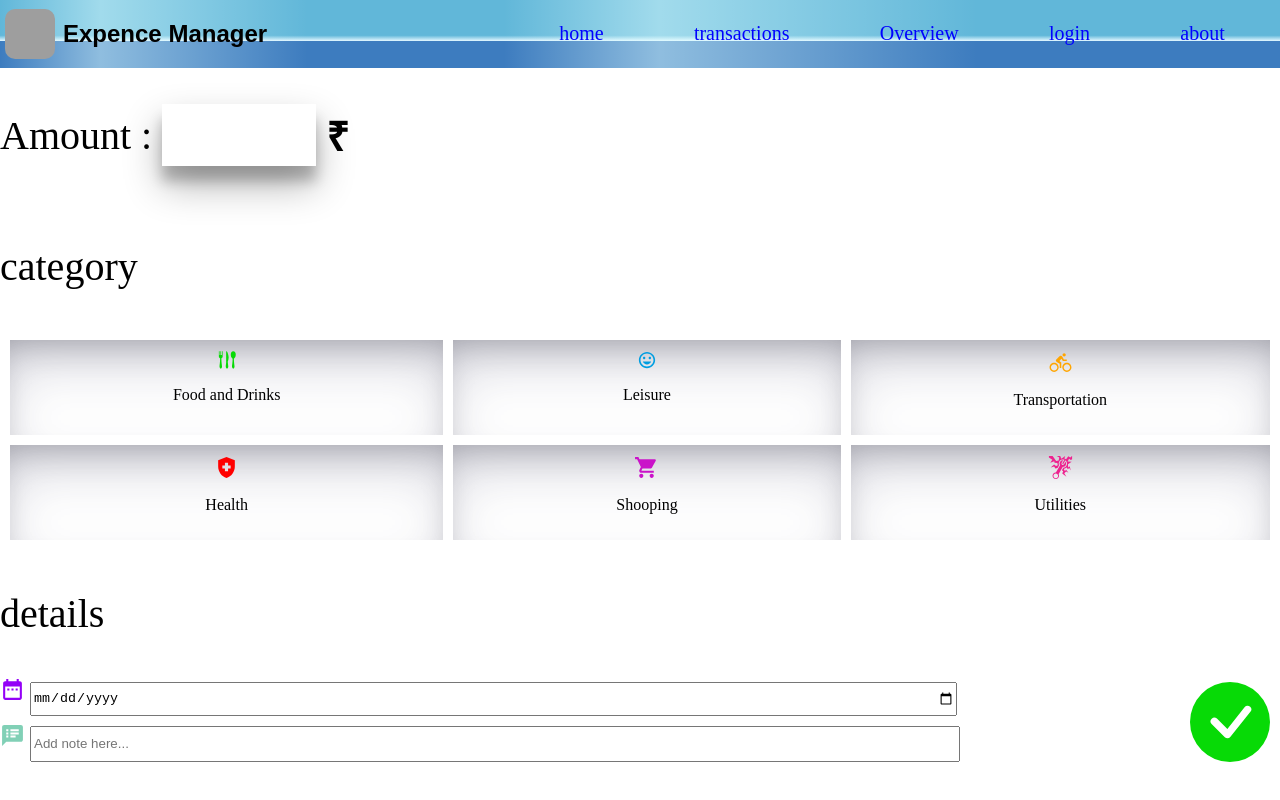
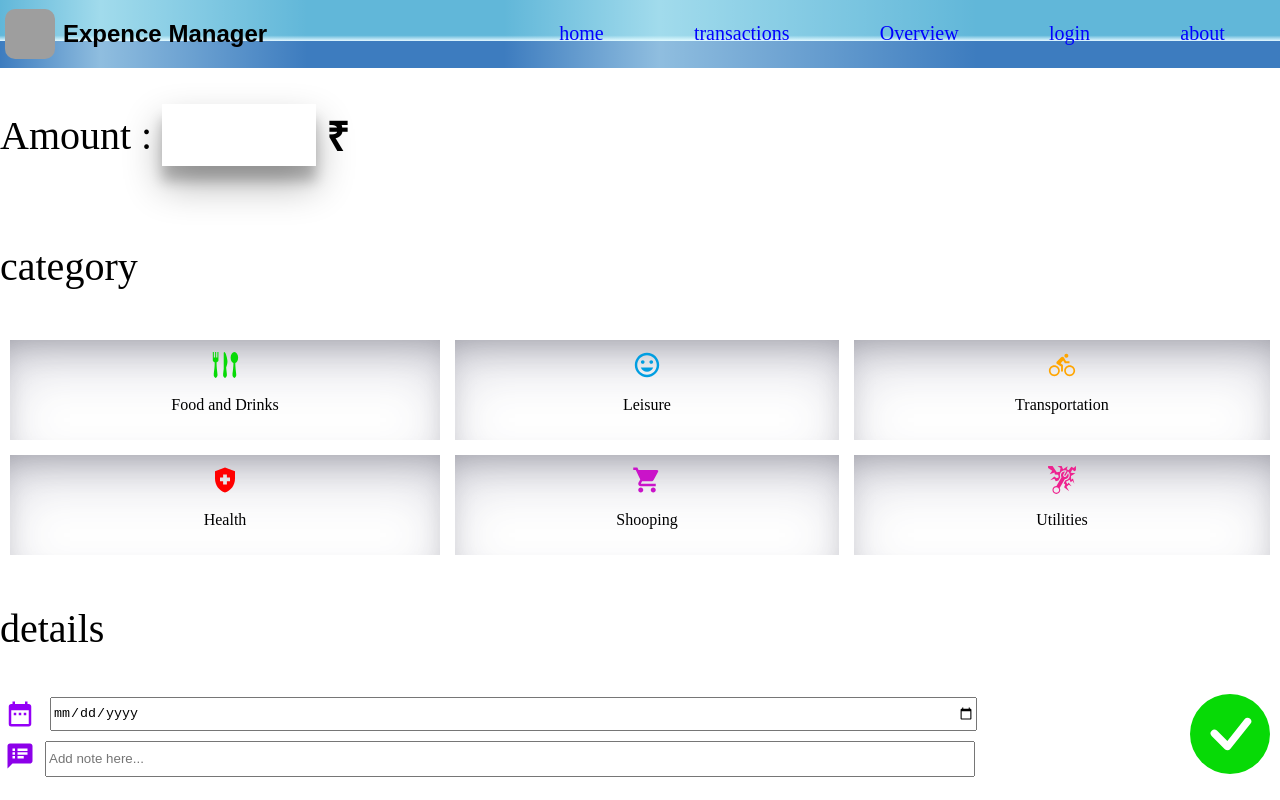
Before and after one commit to SCjadhav21/project_ExpenseManager, a React (Create React App) app in the folder expence_manager/: page /transactions in a window 1280 px wide. Both pictures are taken after a click on the icon 1200 px from the left and 617 px from the top of the page. Built offline with nearby package versions, Linux system fonts and the light colour scheme; grey boxes are pictures that could not be loaded.

Commit message:
separating css files

```diff
--- /dev/null
+++ b/expence_manager/src/css/manageexpence.css
@@ -0,0 +1,44 @@
+.amountInput {
+  box-shadow: rgba(0, 0, 0, 0.3) 0px 19px 38px,
+    rgba(0, 0, 0, 0.22) 0px 15px 12px;
+  border: none;
+  width: 150px;
+  height: 60px;
+
+  font-size: 30px;
+  text-align: center;
+}
+.fontcss {
+  font-size: 40px;
+  font-weight: lighter;
+}
+.category-grid {
+  display: grid;
+  grid-template-columns: auto auto auto;
+  padding: 10px;
+  gap: 15px;
+}
+.category-grid-item {
+  box-shadow: rgba(50, 50, 93, 0.25) 0px 30px 60px -12px inset,
+    rgba(0, 0, 0, 0.3) 0px 18px 36px -18px inset;
+  padding: 10px;
+  display: flex;
+  flex-direction: column;
+  align-items: center;
+}
+.icon-font-size {
+  font-size: 30px;
+}
+.flex-container {
+  display: flex;
+  gap: 10px;
+  align-items: center;
+}
+.check-icon {
+  display: block;
+  margin: auto;
+  margin-right: 10px;
+  font-size: 80px;
+  cursor: pointer;
+  color: #07da06;
+}
--- a/expence_manager/src/pages/login.jsx
+++ b/expence_manager/src/pages/login.jsx
@@ -1,18 +1,44 @@
-import React from "react";
+import React, { useState } from "react";
 import "../css/login.css";
 import { Link } from "react-router-dom";
 const Login = () => {
+  let [userData, setUserData] = useState({
+    email: "",
+    password: "",
+  });
+  const handelChange = (e) => {
+    let { type, value } = e.target;
+    setUserData({ ...userData, [type]: value });
+  };
+  const handelSubmit = (e) => {
+    e.preventDefault();
+    alert("all data has been submitted");
+  };
   return (
     <div>
       {" "}
       <h1 id="h1">Expence Manager</h1>
-      <form>
+      <form onSubmit={handelSubmit}>
         <h2>Sign In</h2>
 
         <p>Email</p>
-        <input type="email" placeholder="Enter email" id="email" />
+        <input
+          value={userData.email}
+          onChange={handelChange}
+          required
+          type="email"
+          placeholder="Enter email"
+          id="email"
+        />
         <p>Password</p>
-        <input id="password" type="Password" placeholder="Enter password" />
+        <input
+          value={userData.password}
+          onChange={handelChange}
+          required
+          id="password"
+          type="Password"
+          placeholder="Enter password"
+        />
         <button className="button" role="button">
           Sign In
         </button>
--- a/expence_manager/src/pages/manageExpence.jsx
+++ b/expence_manager/src/pages/manageExpence.jsx
@@ -1,5 +1,5 @@
 import React, { useState } from "react";
-
+import "../css/manageexpence.css";
 import { IoMdHappy, IoMdBicycle } from "react-icons/io";
 import {
   MdHealthAndSafety,
@@ -44,54 +44,33 @@ const ManageExpence = ({ manageExpence, setManageExpence }) => {
   };
   return (
     <div>
-      <div style={{ display: "flex", gap: 10, alignItems: "center" }}>
-        <h3 style={{ fontSize: "40px", fontWeight: "lighter" }}>Amount :</h3>
+      <div className="flex-container">
+        <h3 className="fontcss">Amount :</h3>
         <input
           min={1}
           name="amount"
           onChange={handelChange}
           value={data.amount}
-          style={{
-            boxShadow:
-              "rgba(0, 0, 0, 0.3) 0px 19px 38px, rgba(0, 0, 0, 0.22) 0px 15px 12px",
-            border: "none",
-            width: "150px",
-            height: "60px",
-
-            fontSize: "30px",
-            textAlign: "center",
-          }}
+          className="amountInput"
           type="number"
         />
         <h3 style={{ fontSize: "40px" }}>₹</h3>
       </div>
       <div>
-        <h3 style={{ fontSize: "40px", fontWeight: "lighter" }}>category</h3>
-        <div
-          style={{
-            display: "grid",
-            gridTemplateColumns: "auto auto auto",
-            padding: "10px",
-            gap: 10,
-          }}
-        >
+        <h3 className="fontcss">category</h3>
+        <div className="category-grid">
           <div
             onClick={() => handelCategory("food&drinks")}
             style={{
-              display: "flex",
-              flexDirection: "column",
-              alignItems: "center",
               color: data.category == "food&drinks" ? "white" : "black",
               backgroundColor:
                 data.category == "food&drinks" ? "#07DA06" : "white",
-              boxShadow:
-                "rgba(50, 50, 93, 0.25) 0px 30px 60px -12px inset, rgba(0, 0, 0, 0.3) 0px 18px 36px -18px inset",
-              padding: "10px",
             }}
+            className="category-grid-item"
           >
             <GiForkKnifeSpoon
+              className="icon-font-size"
               style={{
-                fontSize: "20px",
                 color: data.category == "food&drinks" ? "white" : "#07DA06",
               }}
             />
@@ -100,20 +79,14 @@ const ManageExpence = ({ manageExpence, setManageExpence }) => {
           <div
             onClick={() => handelCategory("leisure")}
             style={{
-              boxShadow:
-                "rgba(50, 50, 93, 0.25) 0px 30px 60px -12px inset, rgba(0, 0, 0, 0.3) 0px 18px 36px -18px inset",
-              padding: "10px",
-              display: "flex",
               color: data.category == "leisure" ? "white" : "black",
               backgroundColor: data.category == "leisure" ? "#009EE1" : "white",
-
-              flexDirection: "column",
-              alignItems: "center",
             }}
+            className="category-grid-item"
           >
             <IoMdHappy
+              className="icon-font-size"
               style={{
-                fontSize: "20px",
                 color: data.category == "leisure" ? "white" : "#009EE1",
               }}
             />
@@ -122,21 +95,15 @@ const ManageExpence = ({ manageExpence, setManageExpence }) => {
           <div
             onClick={() => handelCategory("transportation")}
             style={{
-              boxShadow:
-                "rgba(50, 50, 93, 0.25) 0px 30px 60px -12px inset, rgba(0, 0, 0, 0.3) 0px 18px 36px -18px inset",
-              padding: "10px",
-              display: "flex",
               color: data.category == "transportation" ? "white" : "black",
               backgroundColor:
                 data.category == "transportation" ? "orange" : "white",
-
-              flexDirection: "column",
-              alignItems: "center",
             }}
+            className="category-grid-item"
           >
             <IoMdBicycle
+              className="icon-font-size"
               style={{
-                fontSize: "25px",
                 color: data.category == "transportation" ? "white" : "orange",
               }}
             />
@@ -145,20 +112,14 @@ const ManageExpence = ({ manageExpence, setManageExpence }) => {
           <div
             onClick={() => handelCategory("health")}
             style={{
-              boxShadow:
-                "rgba(50, 50, 93, 0.25) 0px 30px 60px -12px inset, rgba(0, 0, 0, 0.3) 0px 18px 36px -18px inset",
-              padding: "10px",
-              display: "flex",
               color: data.category == "health" ? "white" : "black",
               backgroundColor: data.category == "health" ? "red" : "white",
-
-              flexDirection: "column",
-              alignItems: "center",
             }}
+            className="category-grid-item"
           >
             <MdHealthAndSafety
+              className="icon-font-size"
               style={{
-                fontSize: "25px",
                 color: data.category == "health" ? "white" : "red",
               }}
             />
@@ -167,21 +128,15 @@ const ManageExpence = ({ manageExpence, setManageExpence }) => {
           <div
             onClick={() => handelCategory("shooping")}
             style={{
-              boxShadow:
-                "rgba(50, 50, 93, 0.25) 0px 30px 60px -12px inset, rgba(0, 0, 0, 0.3) 0px 18px 36px -18px inset",
-              padding: "10px",
-              display: "flex",
               color: data.category == "shooping" ? "white" : "black",
               backgroundColor:
                 data.category == "shooping" ? "#CA13C9" : "white",
-
-              flexDirection: "column",
-              alignItems: "center",
             }}
+            className="category-grid-item"
           >
             <MdShoppingCart
+              className="icon-font-size"
               style={{
-                fontSize: "25px",
                 color: data.category == "shooping" ? "white" : "#CA13C9",
               }}
             />
@@ -191,21 +146,15 @@ const ManageExpence = ({ manageExpence, setManageExpence }) => {
           <div
             onClick={() => handelCategory("utilities")}
             style={{
-              boxShadow:
-                "rgba(50, 50, 93, 0.25) 0px 30px 60px -12px inset, rgba(0, 0, 0, 0.3) 0px 18px 36px -18px inset",
-              padding: "10px",
-              display: "flex",
               color: data.category == "utilities" ? "white" : "black",
               backgroundColor:
                 data.category == "utilities" ? "#EE228F" : "white",
-
-              flexDirection: "column",
-              alignItems: "center",
             }}
+            className="category-grid-item"
           >
             <GiLightningSpanner
+              className="icon-font-size"
               style={{
-                fontSize: "25px",
                 color: data.category == "utilities" ? "white" : "#EE228F",
               }}
             />
@@ -214,11 +163,14 @@ const ManageExpence = ({ manageExpence, setManageExpence }) => {
           </div>
         </div>
       </div>
-      <h3 style={{ fontSize: "40px", fontWeight: "lighter" }}>details</h3>
-      <div style={{ display: "flex", alignItems: "center" }}>
+      <h3 className="fontcss">details</h3>
+      <div className="flex-container">
         <div style={{ width: "80%" }}>
-          <div>
-            <MdDateRange style={{ fontSize: "25px", color: "#9400F7" }} />
+          <div className="flex-container">
+            <MdDateRange
+              className="icon-font-size"
+              style={{ color: "#9400F7", marginLeft: "5px" }}
+            />
             <input
               onChange={handelChange}
               style={{ margin: "5px" }}
@@ -227,29 +179,22 @@ const ManageExpence = ({ manageExpence, setManageExpence }) => {
               value={data.date}
             />
           </div>
-          <div>
-            <MdSpeakerNotes style={{ fontSize: "25px", color: "#81D0B6" }} />
+          <div className="flex-container">
+            <MdSpeakerNotes
+              className="icon-font-size"
+              style={{ color: "#8C00E9", marginLeft: "5px" }}
+            />
             <input
               onChange={handelChange}
               value={data.description}
-              style={{ margin: "5px" }}
+              style={{ marginTop: "5px" }}
               type="text"
               placeholder="Add note here..."
               name="description"
             />
           </div>
         </div>
-        <BsCheckCircleFill
-          onClick={handelSubmit}
-          style={{
-            display: "block",
-            margin: "auto",
-            marginRight: "10px",
-            fontSize: "80px",
-            cursor: "pointer",
-            color: "#07DA06",
-          }}
-        />
+        <BsCheckCircleFill onClick={handelSubmit} className="check-icon" />
       </div>
     </div>
   );
--- a/expence_manager/src/pages/signup.jsx
+++ b/expence_manager/src/pages/signup.jsx
@@ -1,20 +1,70 @@
-import React from "react";
+import React, { useState } from "react";
 import "../css/signup.css";
 import { Link } from "react-router-dom";
 const Signup = () => {
+  let [userData, setUserData] = useState({
+    name: "",
+    mobile: "",
+    email: "",
+    password: "",
+  });
+  const handelChange = (e) => {
+    let { name, value } = e.target;
+    setUserData({ ...userData, [name]: value });
+  };
+  const handelSubmit = (e) => {
+    e.preventDefault();
+    if (userData.mobile.length !== 10) {
+      alert("Please enter valid mobile number");
+    } else {
+      alert("all data has been submitted");
+    }
+  };
   return (
     <div>
       <h1 id="h1">Expence Manager</h1>
-      <form>
+      <form onSubmit={handelSubmit}>
         <h2>Sign Up</h2>
         <p>Full Name</p>
-        <input id="name" type="text" placeholder="Enter your full name" />
+        <input
+          required
+          id="name"
+          name="name"
+          onChange={handelChange}
+          value={userData.name}
+          type="text"
+          placeholder="Enter your full name"
+        />
         <p>Mobile</p>
-        <input id="name" type="number" placeholder="Enter your full name" />
+        <input
+          required
+          id="name"
+          name="mobile"
+          onChange={handelChange}
+          value={userData.mobile}
+          type="number"
+          placeholder="Enter your full name"
+        />
         <p>Email</p>
-        <input type="email" placeholder="Enter email" id="email" />
+        <input
+          required
+          type="email"
+          name="email"
+          onChange={handelChange}
+          value={userData.email}
+          placeholder="Enter email"
+          id="email"
+        />
         <p>Password</p>
-        <input id="password" type="password" placeholder="Enter password" />
+        <input
+          required
+          id="password"
+          name="password"
+          onChange={handelChange}
+          value={userData.password}
+          type="password"
+          placeholder="Enter password"
+        />
 
         <button className="button">SIGN UP</button>
         <p>
```
Also changed, not shown: expence_manager/src/css/transactions.css (added, +14 -0 lines), expence_manager/src/pages/transactions.jsx (+3 -15 lines).
